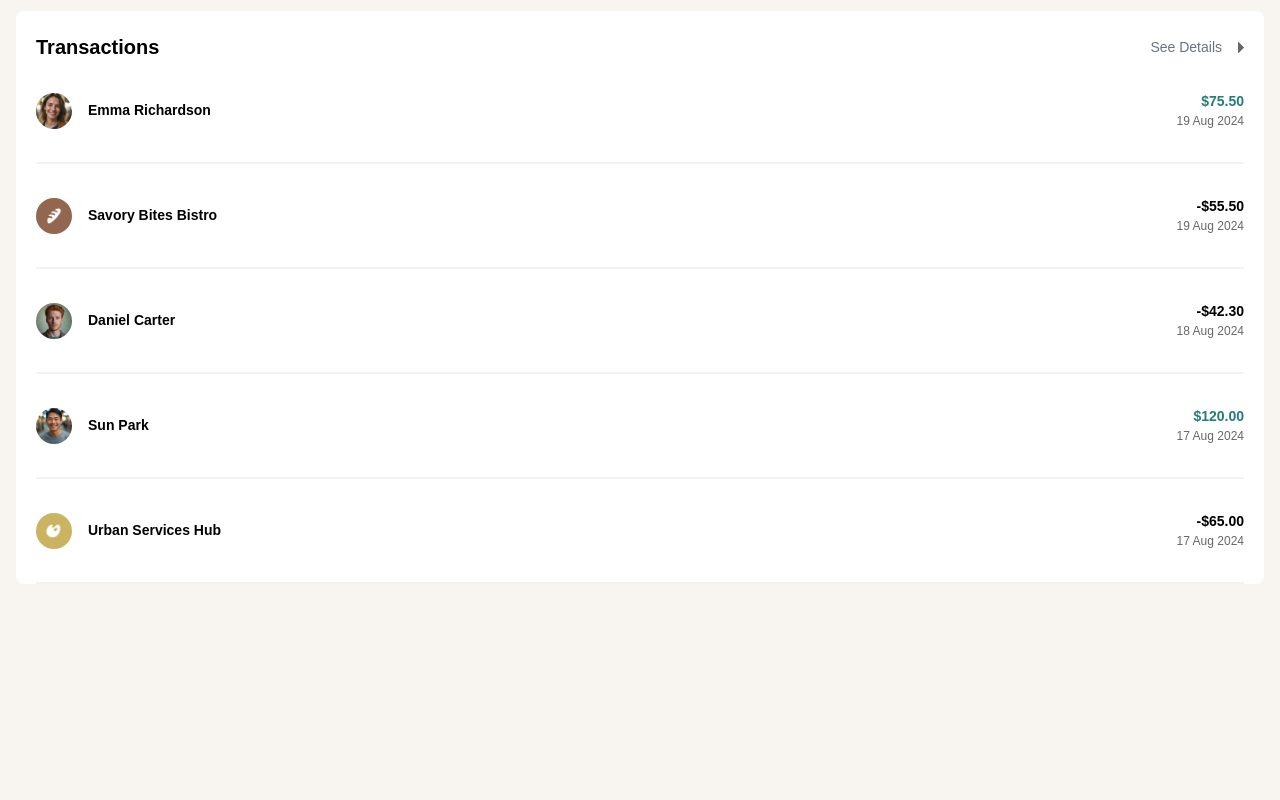
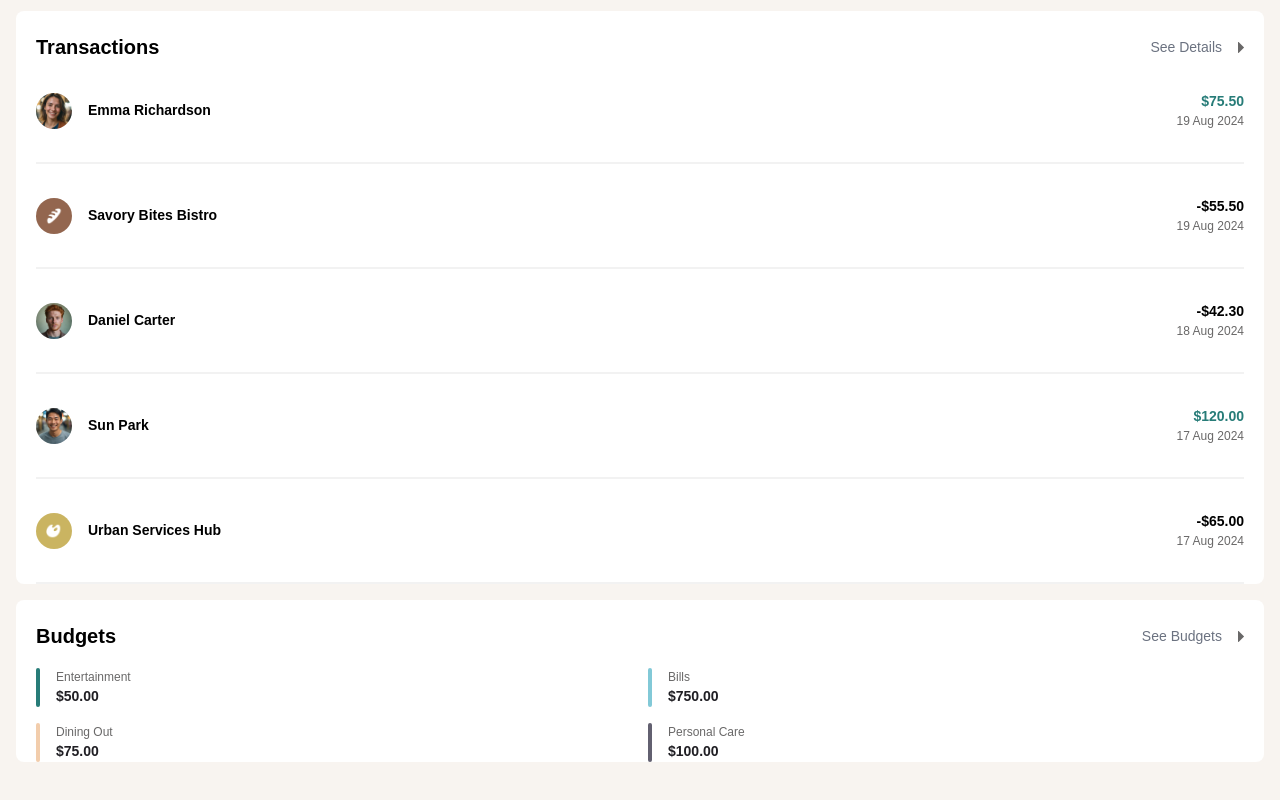
Before and after one commit to djneill/money-guardian, a Next.js app: page / in a window 1280 px wide. Shown: the part 811-1611 px from the top of the page. Before the commit the page ends 1475 px from the top, so only its background shows below. Built offline with nearby package versions, Linux system fonts and the light colour scheme.

Commit message:
start overview budgets component layout.

```diff
--- /dev/null
+++ b/src/app/components/OverviewBudgets.tsx
@@ -0,0 +1,38 @@
+import React from 'react';
+import Link from 'next/link';
+import CaretRight from '../icons/CaretRight';
+import data from '@/app/data/data.json';
+import { currencyFormat } from '@/utils/currencyFormatter';
+
+const colors: string[] = ['bg-green', 'bg-cyan', 'bg-yellow', 'bg-navy']
+
+export default function OverviewBudgets() {
+
+    const totalBudget = data.budgets.reduce((sum, max) => sum += max.maximum, 0)
+    const firstFourBudgets = data.budgets.slice(0, 4)
+
+    return (
+        <div className='flex flex-col w-full rounded-lg bg-white my-4 pt-6 px-5'>
+            <div className="flex flex-row items-center justify-between">
+                <h1 className='text-black text-preset-2'>Budgets</h1>
+                <Link className='flex items-center' href={'/budget'} aria-label='See budgets'>
+                    <p className="text-preset-4 text-gray-500 mr-4">See Budgets</p>
+                    <CaretRight />
+                </Link>
+            </div>
+
+            <div className="grid grid-cols-2 mt-5 gap-4">
+                {firstFourBudgets.map((budget, index) => (
+                    <div key={budget.category} className='flex'>
+                        <div className={`px-25 h-full rounded ${colors[index]}`}></div>
+                        <div className='flex flex-col px-4'>
+                            <p className='text-preset-5 text-grey-500'>{budget.category}</p>
+                            <p className='text-preset-4-bold text-grey-900'>{currencyFormat(budget.maximum)}</p>
+                        </div>
+                    </div>
+                ))}
+            </div>
+
+        </div>
+    )
+}
--- a/src/app/components/OverviewTransactions.tsx
+++ b/src/app/components/OverviewTransactions.tsx
@@ -17,7 +17,6 @@ export default function OverviewTransactions() {
                     <CaretRight />
                 </Link>
             </div>
-
             <div className='flex flex-col w-full'>
                 {firstFiveTransactions.map((pot, index) => (
                     <div key={pot.name} className='flex py-8 items-center justify-between border-b-grey-100 border-b-2'>
@@ -38,10 +37,7 @@ export default function OverviewTransactions() {
                         <div className="py-1 bg-grey-100"></div>
                     </div>
                 ))}
-
             </div>
-
-
         </div>
     )
 }
--- a/src/app/page.tsx
+++ b/src/app/page.tsx
@@ -3,6 +3,7 @@ import NavBar from "./components/NavBar";
 import OverviewCurrentBalance from "./components/OverviewCurrentBalance";
 import OverviewPots from "./components/OverviewPots";
 import OverviewTransactions from "./components/OverviewTransactions";
+import OverviewBudgets from "./components/OverviewBudgets";
 
 export default function Home() {
   return (
@@ -12,6 +13,7 @@ export default function Home() {
         <OverviewCurrentBalance />
         <OverviewPots />
         <OverviewTransactions />
+        <OverviewBudgets />
       </div>
       <NavBar />
     </main>
```
Also changed, not shown: 1 other file (tests, documents, lock files or other folders).
